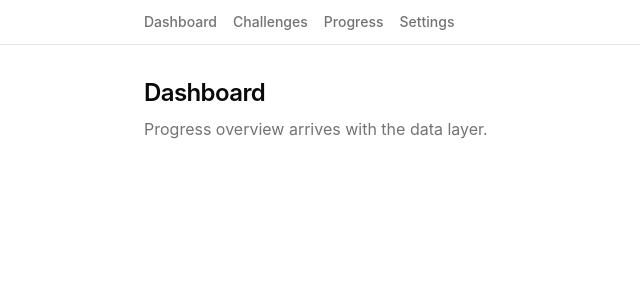
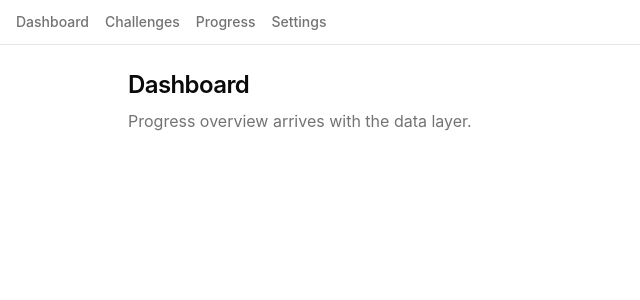
Before and after one commit to braveneworg/animation-challenges, a React (Vite) app: page / in a window 1280 px wide. Shown: the top 300 px of the page, without its empty margins (0-640 px from the left). Built offline with nearby package versions, Linux system fonts and the light colour scheme.

Commit message:
refactor(app): move screens to src/features and add router not-found and error fallbacks

```diff
--- /dev/null
+++ b/src/app/NotFoundScreen.tsx
@@ -0,0 +1,15 @@
+import { Link } from '@tanstack/react-router';
+
+import { Button } from '@/components/ui/button';
+
+export function NotFoundScreen(): React.JSX.Element {
+  return (
+    <section className="mx-auto max-w-5xl space-y-4">
+      <h1 className="text-2xl font-semibold tracking-tight">Not found</h1>
+      <p className="text-muted-foreground">That page or challenge does not exist.</p>
+      <Button asChild variant="outline">
+        <Link to="/challenges">Back to the catalog</Link>
+      </Button>
+    </section>
+  );
+}
--- /dev/null
+++ b/src/app/RouteErrorScreen.tsx
@@ -0,0 +1,18 @@
+import { Link, type ErrorComponentProps } from '@tanstack/react-router';
+
+import { Button } from '@/components/ui/button';
+
+export function RouteErrorScreen({ error, reset }: ErrorComponentProps): React.JSX.Element {
+  return (
+    <section role="alert" className="mx-auto max-w-5xl space-y-4">
+      <h1 className="text-2xl font-semibold tracking-tight">Something went wrong</h1>
+      <p className="text-muted-foreground font-mono text-sm">{error.message}</p>
+      <div className="flex gap-2">
+        <Button onClick={reset}>Try again</Button>
+        <Button asChild variant="outline">
+          <Link to="/">Back to the dashboard</Link>
+        </Button>
+      </div>
+    </section>
+  );
+}
--- a/src/app/layout/RootLayout.tsx
+++ b/src/app/layout/RootLayout.tsx
@@ -9,9 +9,15 @@ const NAV_ITEMS: ReadonlyArray<{ to: string; label: string }> = [
 
 export function RootLayout(): React.JSX.Element {
   return (
-    <div className="bg-background text-foreground min-h-dvh">
+    <div className="bg-background text-foreground flex min-h-dvh flex-col">
+      <a
+        href="#main"
+        className="bg-background focus:ring-ring sr-only focus:not-sr-only focus:absolute focus:z-50 focus:m-2 focus:rounded-md focus:px-3 focus:py-2 focus:ring-2"
+      >
+        Skip to main content
+      </a>
       <header className="border-border border-b">
-        <nav aria-label="Main" className="mx-auto flex max-w-5xl flex-wrap gap-4 px-4 py-3">
+        <nav aria-label="Main" className="mx-auto flex w-full max-w-7xl flex-wrap gap-4 px-4 py-3">
           {NAV_ITEMS.map((item) => (
             <Link
               key={item.to}
@@ -25,7 +31,7 @@ export function RootLayout(): React.JSX.Element {
           ))}
         </nav>
       </header>
-      <main className="mx-auto max-w-5xl px-4 py-8">
+      <main id="main" className="min-h-0 w-full flex-1 px-4 py-6">
         <Outlet />
       </main>
     </div>
--- a/src/app/pages/WorkspacePage.tsx
+++ /dev/null
@@ -1,13 +0,0 @@
-interface WorkspacePageProps {
-  categoryId: string;
-  slug: string;
-}
-
-export function WorkspacePage({ categoryId, slug }: WorkspacePageProps): React.JSX.Element {
-  return (
-    <section className="space-y-2">
-      <h1 className="text-2xl font-semibold tracking-tight">Workspace</h1>
-      <p className="font-mono text-sm">{`${categoryId}/${slug}`}</p>
-    </section>
-  );
-}
--- a/src/app/router.tsx
+++ b/src/app/router.tsx
@@ -1,25 +1,33 @@
-import { createRootRoute, createRoute, createRouter } from '@tanstack/react-router';
+import { createRootRoute, createRoute, createRouter, notFound } from '@tanstack/react-router';
 
 import { RootLayout } from '@/app/layout/RootLayout';
-import { CatalogPage } from '@/app/pages/CatalogPage';
-import { DashboardPage } from '@/app/pages/DashboardPage';
-import { ProgressPage } from '@/app/pages/ProgressPage';
-import { SettingsPage } from '@/app/pages/SettingsPage';
-import { WorkspacePage } from '@/app/pages/WorkspacePage';
+import { NotFoundScreen } from '@/app/NotFoundScreen';
+import { RouteErrorScreen } from '@/app/RouteErrorScreen';
+import { getChallenge } from '@/challenges/registry';
+import { CatalogPage } from '@/features/catalog/CatalogPage';
+import { DashboardPage } from '@/features/progress/DashboardPage';
+import { ProgressPage } from '@/features/progress/ProgressPage';
+import { SettingsPage } from '@/features/settings/SettingsPage';
+import { WorkspacePage } from '@/features/workspace/WorkspacePage';
 
-const rootRoute = createRootRoute({ component: RootLayout });
+const rootRoute = createRootRoute({ component: RootLayout, notFoundComponent: NotFoundScreen });
 
 const dashboardRoute = createRoute({ getParentRoute: () => rootRoute, path: '/', component: DashboardPage });
 const catalogRoute = createRoute({ getParentRoute: () => rootRoute, path: '/challenges', component: CatalogPage });
 const progressRoute = createRoute({ getParentRoute: () => rootRoute, path: '/progress', component: ProgressPage });
 const settingsRoute = createRoute({ getParentRoute: () => rootRoute, path: '/settings', component: SettingsPage });
 
-const workspaceRoute = createRoute({
+export const workspaceRoute = createRoute({
   getParentRoute: () => rootRoute,
   path: '/challenges/$categoryId/$slug',
+  loader: ({ params }) => {
+    const challenge = getChallenge(`${params.categoryId}/${params.slug}`);
+    if (challenge === undefined) throw notFound();
+    return { challenge };
+  },
   component: function WorkspaceRouteComponent() {
-    const { categoryId, slug } = workspaceRoute.useParams();
-    return <WorkspacePage categoryId={categoryId} slug={slug} />;
+    const { challenge } = workspaceRoute.useLoaderData();
+    return <WorkspacePage challenge={challenge} />;
   },
 });
 
@@ -31,7 +39,11 @@ export const routeTree = rootRoute.addChildren([
   settingsRoute,
 ]);
 
-export const router = createRouter({ routeTree });
+export const router = createRouter({
+  routeTree,
+  defaultNotFoundComponent: NotFoundScreen,
+  defaultErrorComponent: RouteErrorScreen,
+});
 
 declare module '@tanstack/react-router' {
   interface Register {
--- a/src/app/pages/CatalogPage.tsx
+++ b/src/features/catalog/CatalogPage.tsx
@@ -8,7 +8,7 @@ export function CatalogPage(): React.JSX.Element {
   const { challenges } = challengeRegistry;
 
   return (
-    <section className="space-y-6">
+    <section className="mx-auto max-w-5xl space-y-6">
       <header className="space-y-1">
         <h1 className="text-2xl font-semibold tracking-tight">Challenges</h1>
         <p className="text-muted-foreground text-sm">
--- a/src/app/pages/DashboardPage.tsx
+++ b/src/features/progress/DashboardPage.tsx
@@ -1,6 +1,6 @@
 export function DashboardPage(): React.JSX.Element {
   return (
-    <section className="space-y-2">
+    <section className="mx-auto max-w-5xl space-y-2">
       <h1 className="text-2xl font-semibold tracking-tight">Dashboard</h1>
       <p className="text-muted-foreground">Progress overview arrives with the data layer.</p>
     </section>
--- a/src/app/pages/ProgressPage.tsx
+++ b/src/features/progress/ProgressPage.tsx
@@ -1,6 +1,6 @@
 export function ProgressPage(): React.JSX.Element {
   return (
-    <section className="space-y-2">
+    <section className="mx-auto max-w-5xl space-y-2">
       <h1 className="text-2xl font-semibold tracking-tight">Progress</h1>
       <p className="text-muted-foreground">Attempt history arrives with the data layer.</p>
     </section>
--- a/src/app/pages/SettingsPage.tsx
+++ b/src/features/settings/SettingsPage.tsx
@@ -1,6 +1,6 @@
 export function SettingsPage(): React.JSX.Element {
   return (
-    <section className="space-y-2">
+    <section className="mx-auto max-w-5xl space-y-2">
       <h1 className="text-2xl font-semibold tracking-tight">Settings</h1>
       <p className="text-muted-foreground">Preferences arrive with the data layer.</p>
     </section>
--- /dev/null
+++ b/src/features/workspace/WorkspacePage.tsx
@@ -0,0 +1,14 @@
+import type { Challenge } from '@/challenges/types';
+
+interface WorkspacePageProps {
+  challenge: Challenge;
+}
+
+export function WorkspacePage({ challenge }: WorkspacePageProps): React.JSX.Element {
+  return (
+    <section className="mx-auto max-w-5xl space-y-2">
+      <h1 className="text-2xl font-semibold tracking-tight">{challenge.title}</h1>
+      <p className="font-mono text-sm">{challenge.id}</p>
+    </section>
+  );
+}
```
Also changed, not shown: 2 other files (tests, documents, lock files or other folders).
